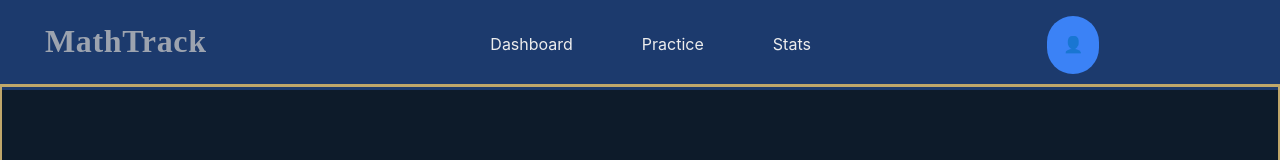
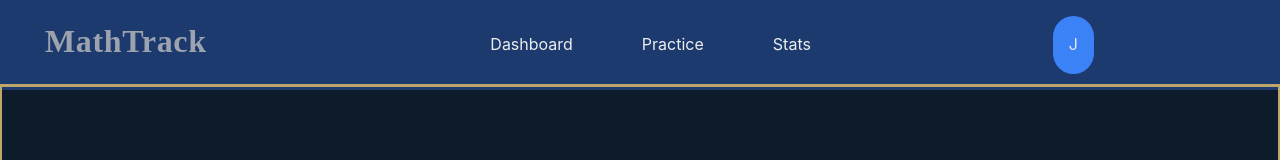
Before and after one commit to LuisDev912/EduMath-Track, a React (Vite) app in the folder frontend/: page /game in a window 1280 px wide. Shown: the top 160 px of the page. Built offline with nearby package versions, Linux system fonts and the light colour scheme.

Commit message:
fix(frontend): change type files case

```diff
--- a/frontend/src/pages/LandingPage.tsx
+++ b/frontend/src/pages/LandingPage.tsx
@@ -1,6 +1,6 @@
 import { useNavigate } from "react-router";
 import { useTranslation } from "react-i18next";
-import type { cardsTranslation } from "../shared/types/cardProps";
+import type { cardsTranslation } from "../shared/types/CardProps";
 import Card from "../shared/components/Cards/Card";
 
 export default function LandingPage() {
--- a/frontend/src/shared/components/Cards/Card.tsx
+++ b/frontend/src/shared/components/Cards/Card.tsx
@@ -1,7 +1,7 @@
-import type { cardProps } from "../../types/cardProps";
+import type { cardProps } from "../../types/CardProps";
 import Style from './Card.module.css';
 
-function Card({ title, subtitle}: cardProps) {
+function Card({ title, subtitle }: cardProps) {
     return (
         <article className={Style.card}>
             <h3 className={`heading-tertiary ${Style.cardTitle}`}>{title}</h3>
--- a/frontend/src/shared/components/NavItem/NavItem.tsx
+++ b/frontend/src/shared/components/NavItem/NavItem.tsx
@@ -1,5 +1,5 @@
 import { NavLink } from 'react-router-dom';
-import type { itemProps } from '../../types/navItemProps';
+import type { itemProps } from '../../types/NavItemProps';
 import LinkStyles from './NavItem.module.css';
 
 function NavItem({ to, children }: itemProps) {
--- a/frontend/src/shared/components/Semantic/Semantic.tsx
+++ b/frontend/src/shared/components/Semantic/Semantic.tsx
@@ -1,5 +1,6 @@
 import { NavLink } from 'react-router-dom';
 import { useTranslation } from 'react-i18next';
+import UserMenu from '../UserMenu/UserMenu';
 import NavItem from '../NavItem/NavItem';
 import SemanticStyles from './Semantic.module.css';
 
@@ -68,10 +69,7 @@ export function Header() {
                     </li>
 
                     <li className={SemanticStyles.profile}>
-                        <span role='img' aria-label={t('nav.profileAriaLabel')}>
-                            &#x1F464;
-                        </span>
-                        {/* this list item will become a component */}
+                        <UserMenu />
                     </li>
                 </ul>
             </nav>
--- a/frontend/src/shared/components/UserMenu/UserMenu.tsx
+++ b/frontend/src/shared/components/UserMenu/UserMenu.tsx
@@ -1,5 +1,16 @@
+import { useState, Activity } from 'react';
+import Avatar from './Avatar/Avatar';
+import Styles from './UserMenu.module.css';
+
 function UserMenu() {
+    const [open, setOpen] = useState(false);
 
+    return (
+        <div className='user-menu'>
+
+            <Avatar name="John Doe" />
+        </div>
+    );
 };
 
 export default UserMenu;
```
